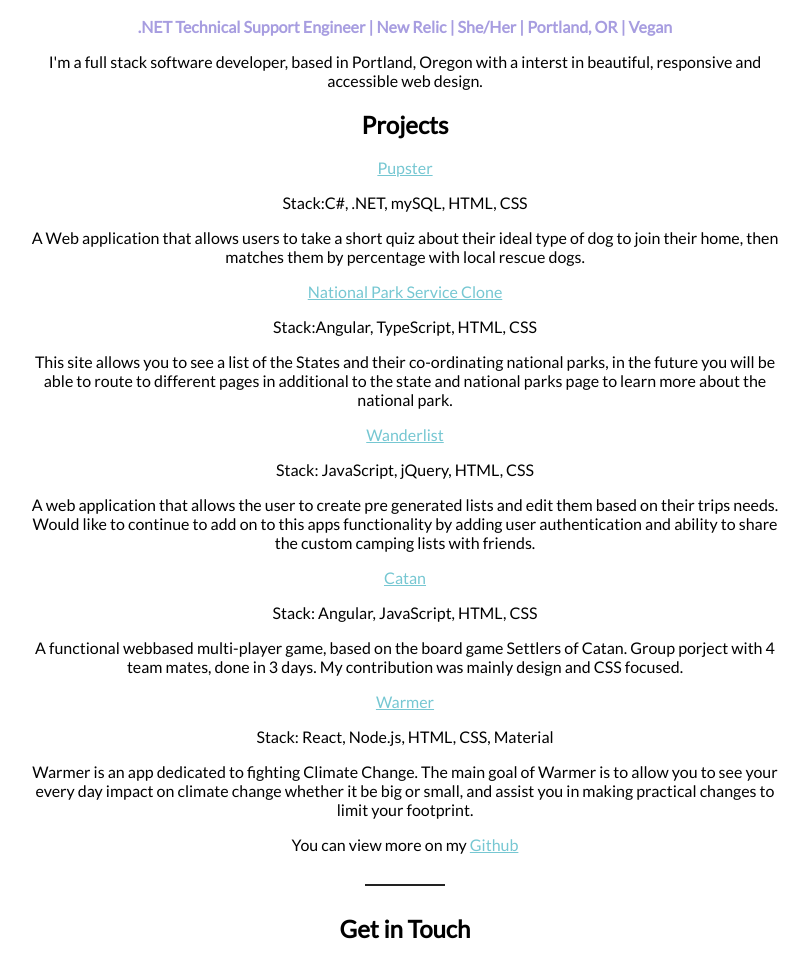
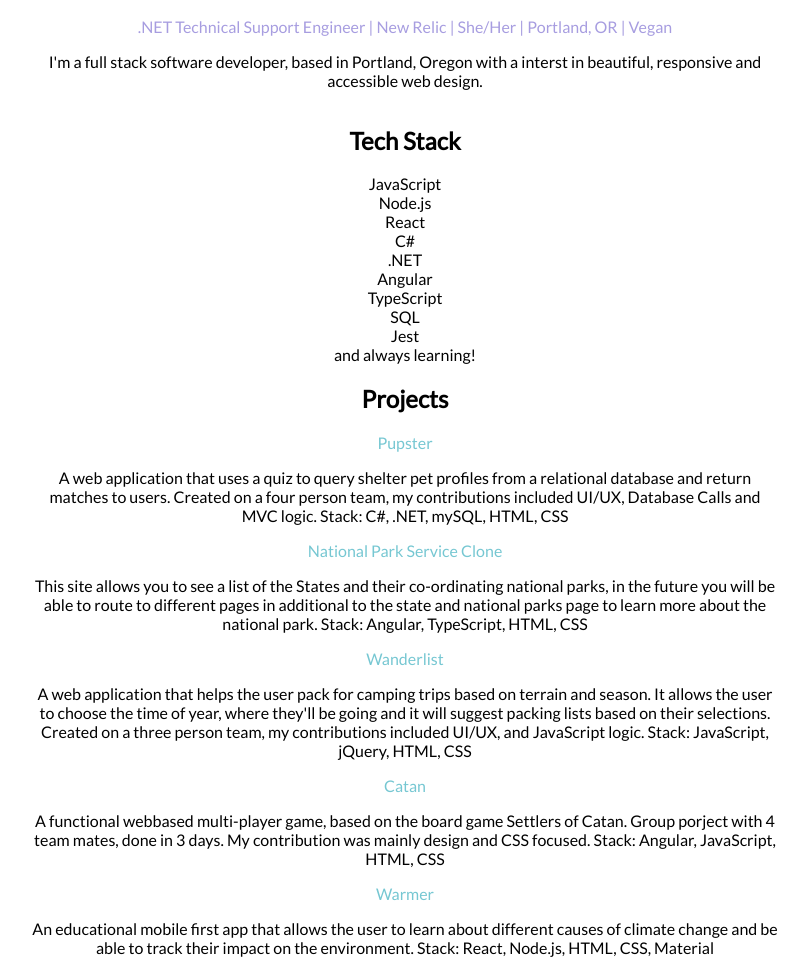
Before and after one commit to heatherzurek/portfoliocontent, a plain HTML site: page index.html in a window 1280 px wide. Shown: the part 362-1322 px from the top of the page, without its empty margins (235-1044 px from the left). Drawn offline with Linux system fonts and the light colour scheme.

Commit message:
style and index.html changes

```diff
--- a/index.html
+++ b/index.html
@@ -20,7 +20,7 @@
             <h2>and <span class="highlight-three">learning</span> new things!</h2>
             <div class="socialLinks">
                 <a href="mailto:heather.zurek@gmail.com"><img height="25" width="25"
-                src="https://cdn.jsdelivr.net/npm/simple-icons@latest/icons/gmail.svg" /></a>
+                        src="https://cdn.jsdelivr.net/npm/simple-icons@latest/icons/gmail.svg" /> </a>
                 <a href="http://www.github.com/heatherzurek"><img height="25" width="25"
                         src="https://cdn.jsdelivr.net/npm/simple-icons@latest/icons/github.svg" /></a> <a
                     href="http://www.twitter.com/sleepywifi"><img height="25" width="25"
@@ -32,34 +32,47 @@
         </header>
         <div class="main-content">
             <h2>About</h2>
-            <!-- <span class="highlight">Full Stack Software Developer</span>
-            <span class='highlight'>(She/her)</span>
-            <span class='highlight'>Portland, OR</span>
-            <span class="highlight">Vegan</span> -->
             <span class="highlight-two">.NET Technical Support Engineer | New Relic | She/Her | Portland, OR |
                 Vegan</span>
             <p>I'm a full stack software developer, based in Portland, Oregon with a interst in beautiful, responsive
                 and accessible web design. </p>
+            <div class="techStack">
+            <h2>Tech Stack</h2>
+            <span>JavaScript</span>
+            <span>Node.js</span>
+            <span>React</span>
+            <span>C#</span>
+            <span>.NET</span>
+            <span>Angular</span>
+            <span>TypeScript</span>
+            <span>SQL</span>
+            <span>Jest</span>
+            <span>and always learning!</span>
+        </div>
         <h2>Projects</h2>
         <a href="https://github.com/heatherzurek/pupster">Pupster</a>
-            <p>Stack:</span>C#, .NET, mySQL, HTML, CSS</p>
-            <p>A Web application that allows users to take a short quiz about their ideal type of dog to join their home, then matches them by percentage with local rescue dogs.</p>
+        <p>A web application that uses a quiz to query shelter pet profiles from a relational database and return
+            matches to users. Created on a four person team, my contributions included UI/UX, Database Calls and MVC
+            logic. Stack: C#, .NET, mySQL, HTML, CSS</p>
         <a href="https://npsclone.firebaseapp.com/">National Park Service Clone</a>
-            <p>Stack:</span>Angular, TypeScript, HTML, CSS</p>
-            <p>This site allows you to see a list of the States and their co-ordinating national parks, in the future you will be able to route to different pages in additional to the state and national parks page to learn more about the national park.</p>
+        <p>This site allows you to see a list of the States and their co-ordinating national parks, in the future you
+            will be able to route to different pages in additional to the state and national parks page to learn more
+            about the national park. Stack: Angular, TypeScript, HTML, CSS</p>
         <a href="https://heatherzurek.github.io/wanderlist-camping/">Wanderlist</a>
-            <p>Stack:</span> JavaScript, jQuery, HTML, CSS</p>
-            <p>A web application that allows the user to create pre generated lists and edit them based on their trips needs. Would like to continue to add on to this apps functionality by adding user authentication and ability to share the custom camping lists with friends.</p>
+        <p>A web application that helps the user pack for camping trips based on terrain and season. It allows the user
+            to choose the time of year, where they'll be going and it will suggest packing lists based on their
+            selections. Created on a three person team, my contributions included UI/UX, and JavaScript logic. Stack:
+            JavaScript, jQuery, HTML, CSS</p>
         <a href="https://settlers-ofcatan.firebaseapp.com/">Catan</a>
-            <p>Stack:</span> Angular, JavaScript, HTML, CSS</p>
-            <p>A functional webbased multi-player game, based on the board game Settlers of Catan. Group porject with 4 team mates, done in 3 days. My contribution was mainly design and CSS focused.</p>
+
+        <p>A functional webbased multi-player game, based on the board game Settlers of Catan. Group porject with 4 team
+            mates, done in 3 days. My contribution was mainly design and CSS focused. Stack: Angular, JavaScript, HTML, CSS</p>
         <a href="https://warm-er.firebaseapp.com/#/">Warmer</a>
-            <p>Stack:</span> React, Node.js, HTML, CSS, Material</p>
-            <p>Warmer is an app dedicated to fighting Climate Change. The main goal of Warmer is to allow you to see your every day impact on climate change whether it be big or small, and assist you in making practical changes to limit your footprint.</p>
-
+        <p>An educational mobile first app that allows the user to learn about different causes of climate change and be
+            able to track their impact on the environment. Stack: React, Node.js, HTML, CSS, Material</p>
         <p>You can view more on my <a href="www.github.com/heatherzurek">Github</a></p>
         <hr>
-        </div>
+
         <h2>Get in Touch</h2>
         <p>Do you have questions? Want to grab coffee and chat? Let's connect!</p>
         <div class="socialLinks">
@@ -74,9 +87,8 @@
         </div>
     </div>
     <footer>
-        © Heather Zurek 2019 | Powered by Yerba Mate
+        © Heather Zurek 2019 | <span class='highlight-two'>Powered by Yerba Mate</span>
     </footer>
-
 </body>
 
 </html>
--- a/styles.css
+++ b/styles.css
@@ -16,21 +16,19 @@ body {
     flex-direction: column;
     text-align: left;
 } */
-.title {
+/* .title {
     color: #82e6c2;
     text-transform: uppercase;
     margin: 0;
-}
+} */
 .highlight {
     color: #5bc79f;
 }
 .highlight-two {
     color: #a79de0;
-    font-weight: bold;
 }
 .highlight-three {
     color: #76c7d2;
-    font-weight: bold;
 }
 hr {
     margin-top: 30px;
@@ -40,14 +38,20 @@ hr {
 }
 a {
     color: #76c7d2;
+    text-decoration: none;
 }
 a:hover{
     font-weight: bold;
+    color: #5bc79f;
     text-transform: uppercase;
 }
 img {
     color: grey;
     margin: 0 15px;
+}
+.techStack {
+    display: flex;
+    flex-direction: column;
 }
 .socialLinks {
     display: flex;
@@ -64,6 +68,6 @@ footer {
 and (min-device-width : 375px)
 and (max-device-width : 667px) {
     .box {
-        width: 95%
+        width: 100%
     }
 }
```
Lines whose indentation alone changed are shown as unchanged.
